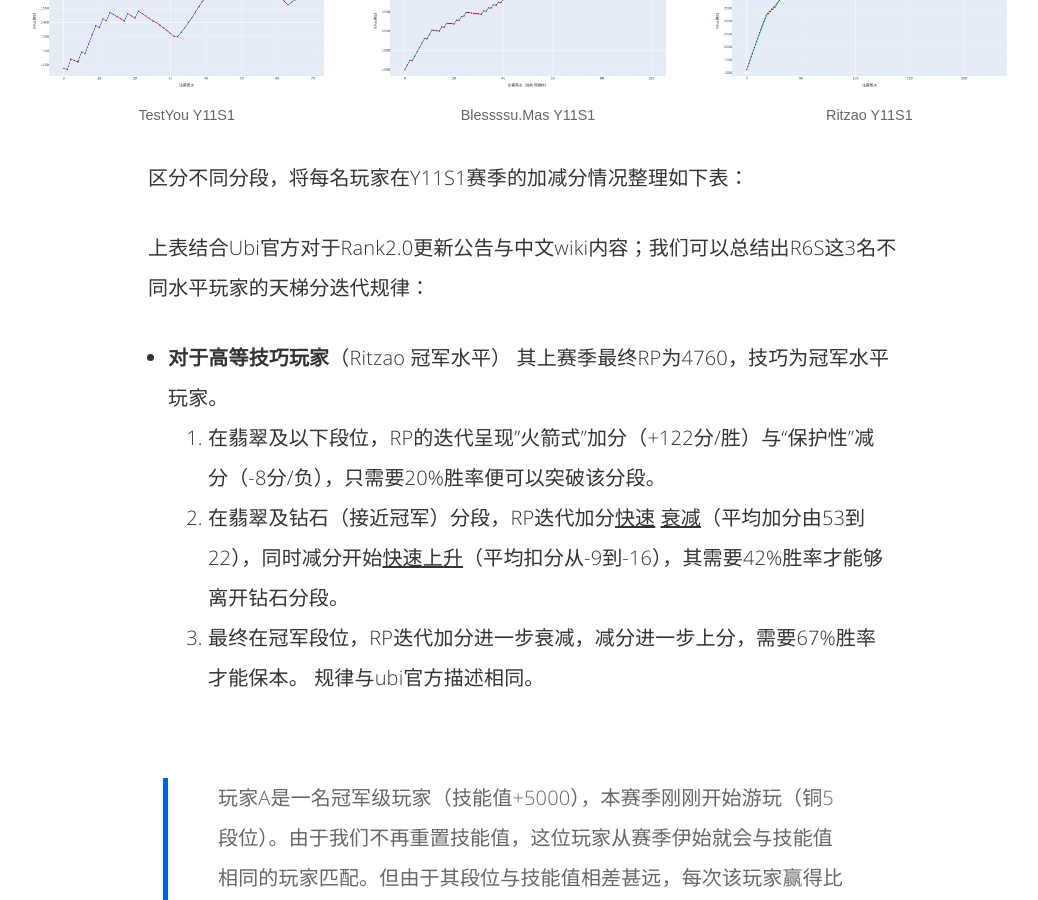
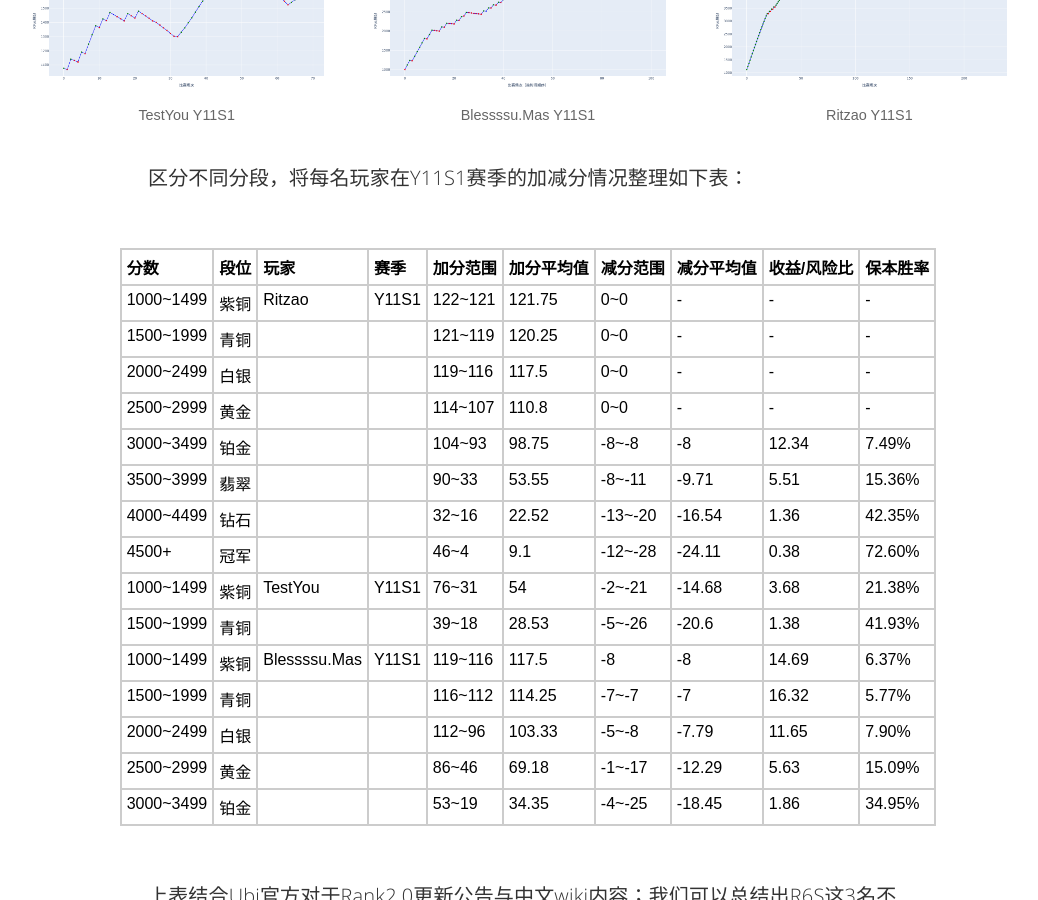
Before and after one commit to Junsonli/Junsonli.github.io, a Jekyll site: the page built from _posts/2026-03-25-r6s-rating-system-design.md, in a window 1280 px wide and 900 px high, scrolled down 2757 px. Shown: the whole window, without its empty margins (112-1150 px from the left). Built offline with Jekyll 4.4.1, drawn with Linux system fonts in a browser that asks for light colours; comment, search, counter and statistics services are not loaded.

Commit message:
feat: 评分系统文章补充Y11S1赛季加减分数据表格
- 在 区分不同分段... 和 上表结合Ubi官方... 之间插入完整表格
- 包含 Ritzao、TestYou、Blessssu.Mas 三名玩家各段位加分/减分/收益风险比/保本胜率

```diff
--- a/_posts/2026-03-25-r6s-rating-system-design.md
+++ b/_posts/2026-03-25-r6s-rating-system-design.md
@@ -74,6 +74,24 @@ categories:
 </div>
 
 区分不同分段，将每名玩家在Y11S1赛季的加减分情况整理如下表：
+
+| 分数 | 段位 | 玩家 | 赛季 | 加分范围 | 加分平均值 | 减分范围 | 减分平均值 | 收益/风险比 | 保本胜率 |
+| :--- | :--- | :--- | :--- | :--- | :--- | :--- | :--- | :--- | :--- |
+| 1000~1499 | 紫铜 | Ritzao | Y11S1 | 122~121 | 121.75 | 0~0 | - | - | - |
+| 1500~1999 | 青铜 | | | 121~119 | 120.25 | 0~0 | - | - | - |
+| 2000~2499 | 白银 | | | 119~116 | 117.5 | 0~0 | - | - | - |
+| 2500~2999 | 黄金 | | | 114~107 | 110.8 | 0~0 | - | - | - |
+| 3000~3499 | 铂金 | | | 104~93 | 98.75 | -8~-8 | -8 | 12.34 | 7.49% |
+| 3500~3999 | 翡翠 | | | 90~33 | 53.55 | -8~-11 | -9.71 | 5.51 | 15.36% |
+| 4000~4499 | 钻石 | | | 32~16 | 22.52 | -13~-20 | -16.54 | 1.36 | 42.35% |
+| 4500+ | 冠军 | | | 46~4 | 9.1 | -12~-28 | -24.11 | 0.38 | 72.60% |
+| 1000~1499 | 紫铜 | TestYou | Y11S1 | 76~31 | 54 | -2~-21 | -14.68 | 3.68 | 21.38% |
+| 1500~1999 | 青铜 | | | 39~18 | 28.53 | -5~-26 | -20.6 | 1.38 | 41.93% |
+| 1000~1499 | 紫铜 | Blessssu.Mas | Y11S1 | 119~116 | 117.5 | -8 | -8 | 14.69 | 6.37% |
+| 1500~1999 | 青铜 | | | 116~112 | 114.25 | -7~-7 | -7 | 16.32 | 5.77% |
+| 2000~2499 | 白银 | | | 112~96 | 103.33 | -5~-8 | -7.79 | 11.65 | 7.90% |
+| 2500~2999 | 黄金 | | | 86~46 | 69.18 | -1~-17 | -12.29 | 5.63 | 15.09% |
+| 3000~3499 | 铂金 | | | 53~19 | 34.35 | -4~-25 | -18.45 | 1.86 | 34.95% |
 
 上表结合Ubi官方对于Rank2.0更新公告与中文wiki内容；我们可以总结出R6S这3名不同水平玩家的天梯分迭代规律：
 * **对于高等技巧玩家**（Ritzao 冠军水平）
```
